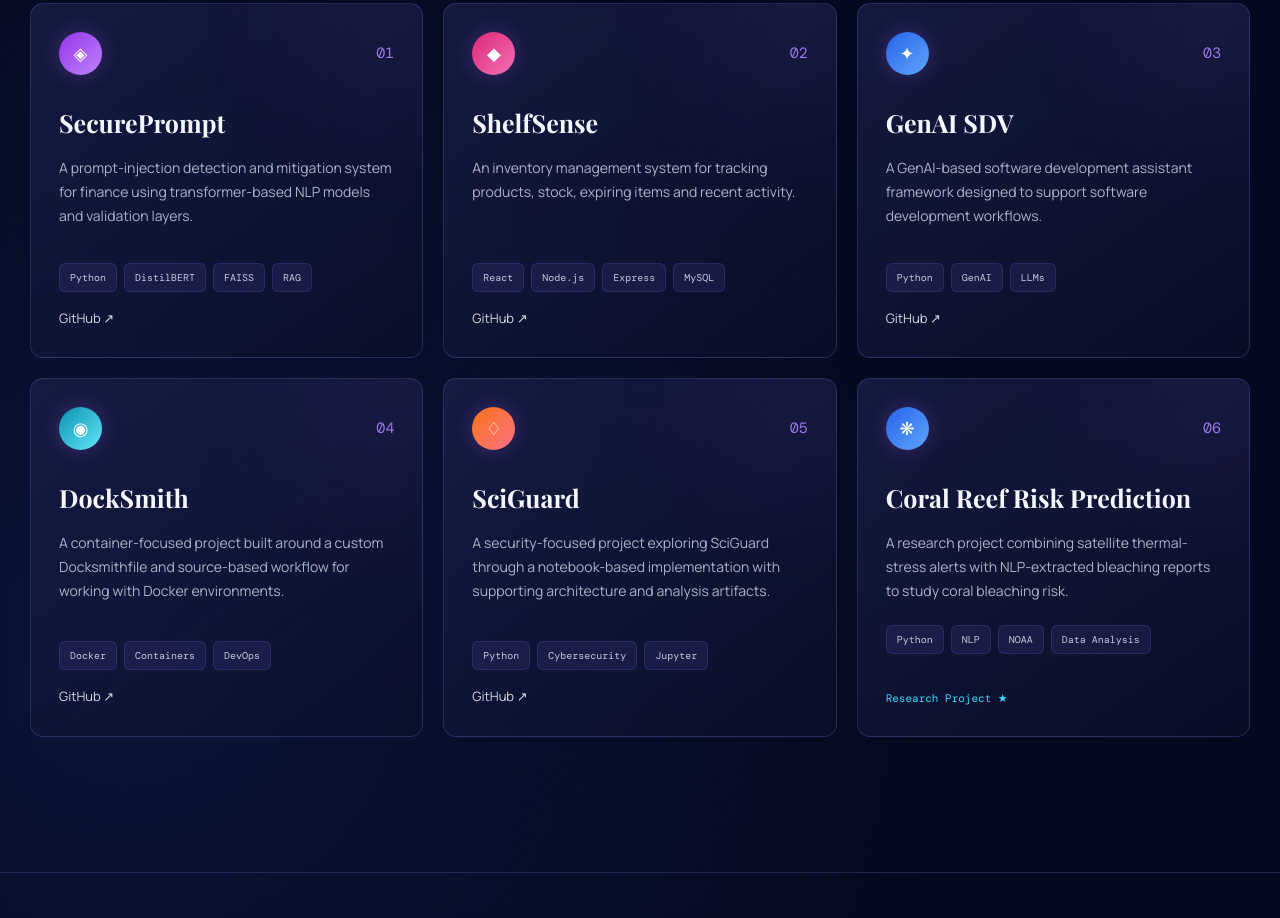
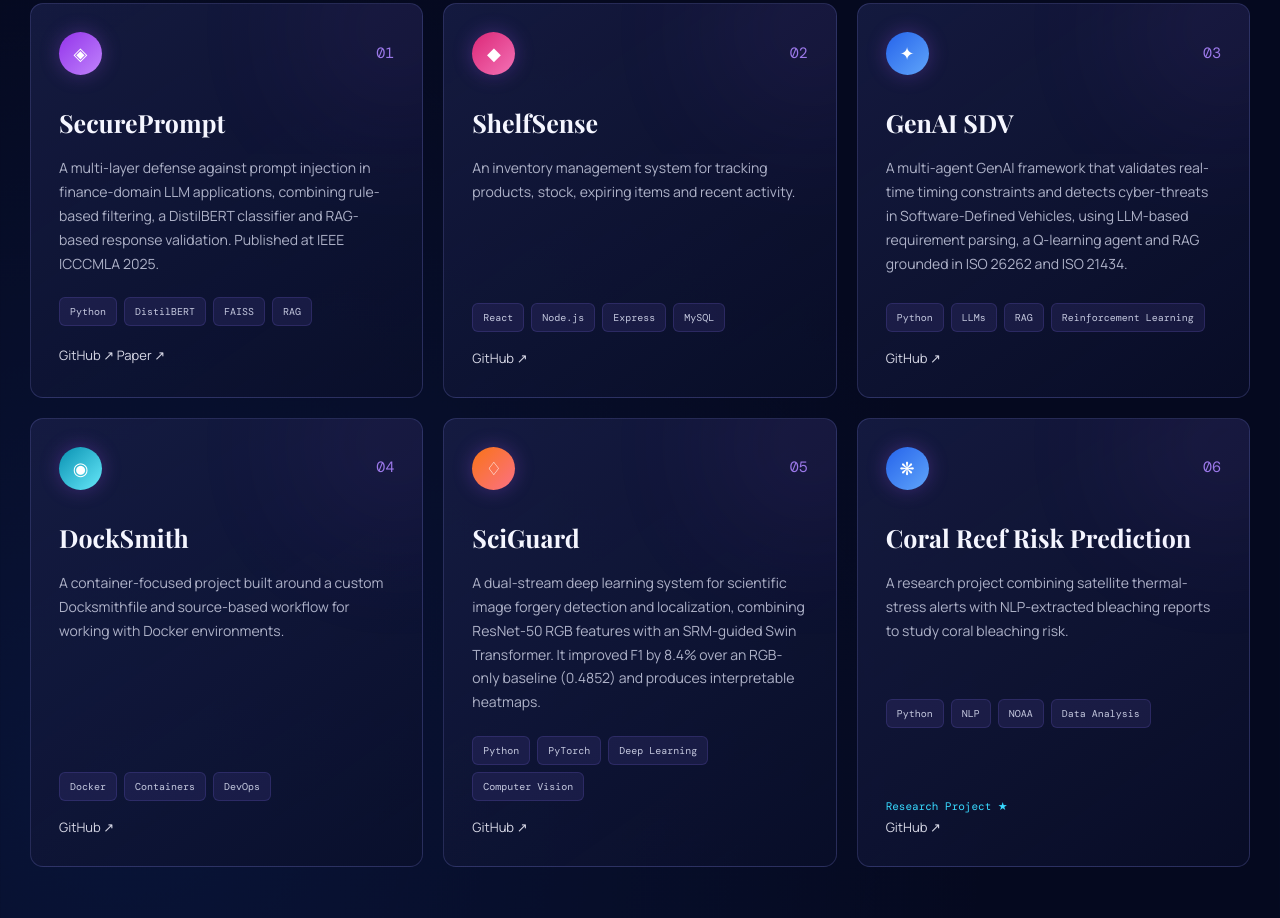
Before and after one commit to sampada115/port, a plain HTML site: page index.html in a window 1280 px wide. Shown: the part 1879-2797 px from the top of the page. Drawn offline with nearby package versions, Linux system fonts and the light colour scheme.

Commit message:
Revise project descriptions and add links
Updated project descriptions for clarity and detail, including new links to the project paper and GitHub repository.

```diff
--- a/index.html
+++ b/index.html
@@ -253,9 +253,10 @@
                     </h3>
 
                     <p>
-                        A prompt-injection detection and mitigation system
-                        for finance using transformer-based NLP models
-                        and validation layers.
+                        A multi-layer defense against prompt injection in
+                        finance-domain LLM applications, combining rule-based
+                        filtering, a DistilBERT classifier and RAG-based
+                        response validation. Published at IEEE ICCCMLA 2025.
                     </p>
 
                     <div class="project-tech">
@@ -267,6 +268,8 @@
 
                     </div>
 
+                    <div class="project-links">
+
                         <a
                             href="https://github.com/sampada115/secure_prompt"
                             target="_blank"
@@ -275,6 +278,17 @@
                         >
                             GitHub ↗
                         </a>
+
+                        <a
+                            href="https://ieeexplore.ieee.org/document/11581051"
+                            target="_blank"
+                            rel="noopener noreferrer"
+                            class="project-link"
+                        >
+                            Paper ↗
+                        </a>
+
+                    </div>
 
                 </article>
 
@@ -346,15 +360,19 @@
                     </h3>
 
                     <p>
-                        A GenAI-based software development assistant framework
-                        designed to support software development workflows.
+                        A multi-agent GenAI framework that validates real-time
+                        timing constraints and detects cyber-threats in
+                        Software-Defined Vehicles, using LLM-based requirement
+                        parsing, a Q-learning agent and RAG grounded in
+                        ISO 26262 and ISO 21434.
                     </p>
 
                     <div class="project-tech">
 
                         <span>Python</span>
-                        <span>GenAI</span>
                         <span>LLMs</span>
+                        <span>RAG</span>
+                        <span>Reinforcement Learning</span>
 
                     </div>
 
@@ -437,16 +455,19 @@
                     </h3>
 
                     <p>
-                        A security-focused project exploring SciGuard through
-                        a notebook-based implementation with supporting
-                        architecture and analysis artifacts.
+                        A dual-stream deep learning system for scientific image
+                        forgery detection and localization, combining ResNet-50
+                        RGB features with an SRM-guided Swin Transformer. It
+                        improved F1 by 8.4% over an RGB-only baseline (0.4852)
+                        and produces interpretable heatmaps.
                     </p>
 
                     <div class="project-tech">
 
                         <span>Python</span>
-                        <span>Cybersecurity</span>
-                        <span>Jupyter</span>
+                        <span>PyTorch</span>
+                        <span>Deep Learning</span>
+                        <span>Computer Vision</span>
 
                     </div>
 
@@ -500,6 +521,15 @@
                     <span class="research-label">
                         Research Project ★
                     </span>
+
+                    <a
+                        href="https://github.com/sampada115/Coral-Reef-Bleaching-Risk-Prediction"
+                        target="_blank"
+                        rel="noopener noreferrer"
+                        class="project-link"
+                    >
+                        GitHub ↗
+                    </a>
 
                 </article>
 
@@ -678,14 +708,22 @@
                     <ul>
 
                         <li>
-                            Worked on SecurePrompt, exploring ML and
-                            LLM-based techniques for detecting and
-                            mitigating prompt injection attacks.
+                            Designed a multi-layer defense against prompt
+                            injection in finance-domain LLM applications:
+                            rule-based filtering, a DistilBERT classifier and
+                            RAG-based response validation.
                         </li>
 
                         <li>
-                            Worked with transformer models, datasets,
-                            embeddings and retrieval components.
+                            Benchmarked DistilBERT, BERT, DIET and RoBERTa
+                            (90% accuracy, 88.89% F1; 99.68% on a 120,000-prompt
+                            dataset) and built REST API integrations with
+                            OpenAI and Groq.
+                        </li>
+
+                        <li>
+                            Co-authored "SecurePrompt: Detecting and Mitigating
+                            Prompt Attacks", published at IEEE ICCCMLA 2025.
                         </li>
 
                     </ul>
```
Lines whose indentation alone changed are shown as unchanged.
